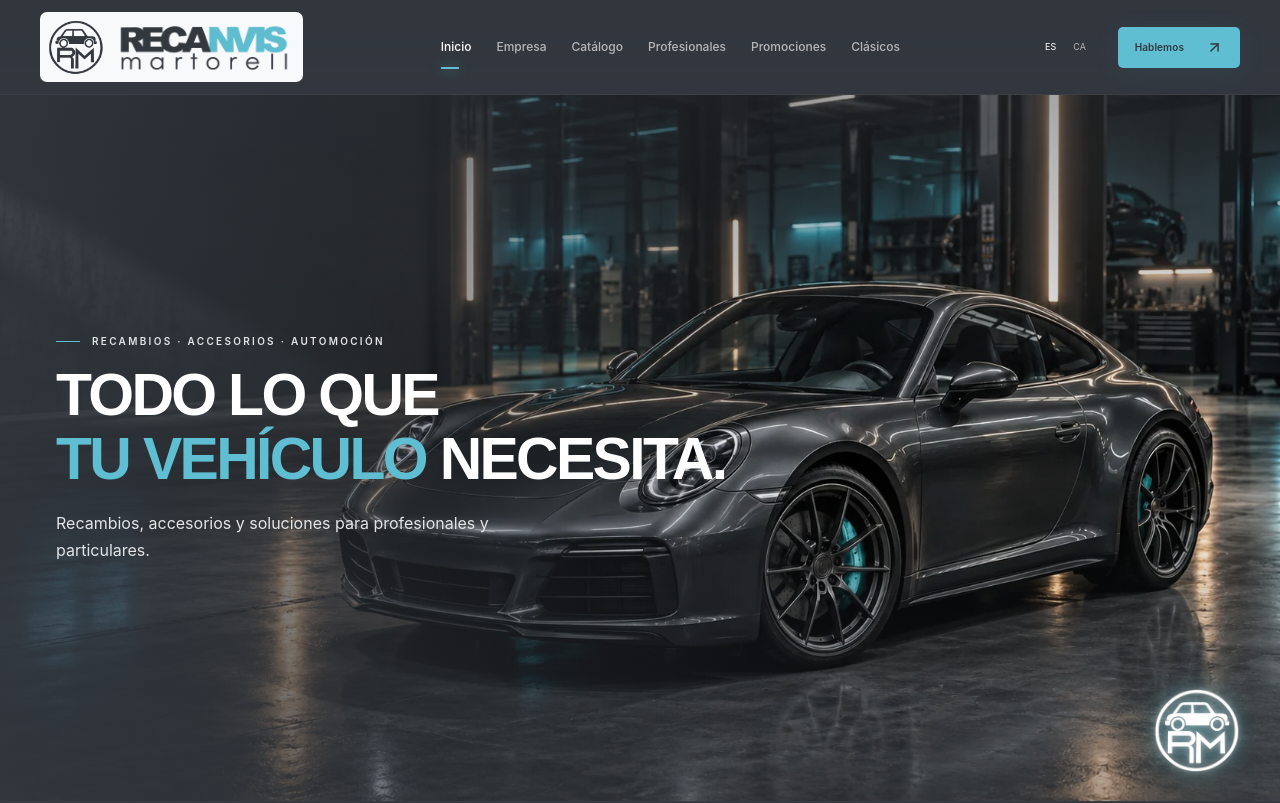
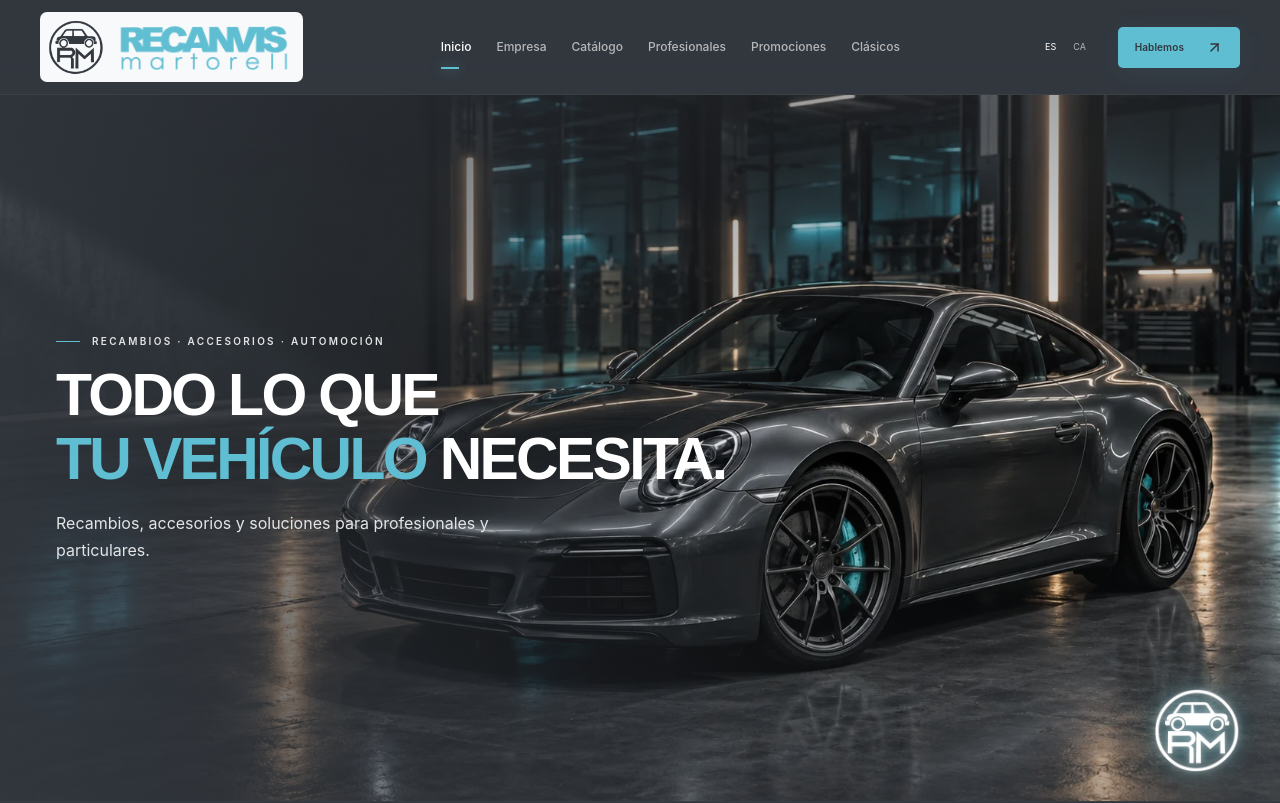
Before and after one commit to Rober-prog/re-motorsport, a React (Vite) app: page / in a window 1280 px wide. Shown: the top 803 px of the page. Built offline with nearby package versions, Linux system fonts and the light colour scheme; a web font is replaced by a local one.

Commit message:
Unificar todas las letras del logotipo en turquesa corporativo

```diff
--- a/src/components/layout/Layout.tsx
+++ b/src/components/layout/Layout.tsx
@@ -218,6 +218,10 @@ export function Layout() {
               values="0 0 0.2614 0 0.1961  0 0 0.767 0 0.2157  0 0 0.8409 0 0.2431  0 0 0 1 0"
             />
           </filter>
+          <filter id="corporate-wordmark-turquoise" colorInterpolationFilters="sRGB">
+            <feFlood floodColor="#60BED2" result="turquoise" />
+            <feComposite in="turquoise" in2="SourceAlpha" operator="in" />
+          </filter>
         </defs>
       </svg>
       <Header />
--- a/src/styles/brand.css
+++ b/src/styles/brand.css
@@ -16,7 +16,7 @@
   flex-shrink: 0;
 }
 .brand-wordmark {
-  filter: url('#corporate-logo-colors');
+  filter: url('#corporate-wordmark-turquoise');
   width: 174px;
   height: 58px;
   object-fit: contain;
```
Also changed, not shown: assets/brand/wordmark-turquoise.svg (added), public/brand/wordmark-turquoise.png (added), 3 other files (tests, documents, lock files or other folders).
